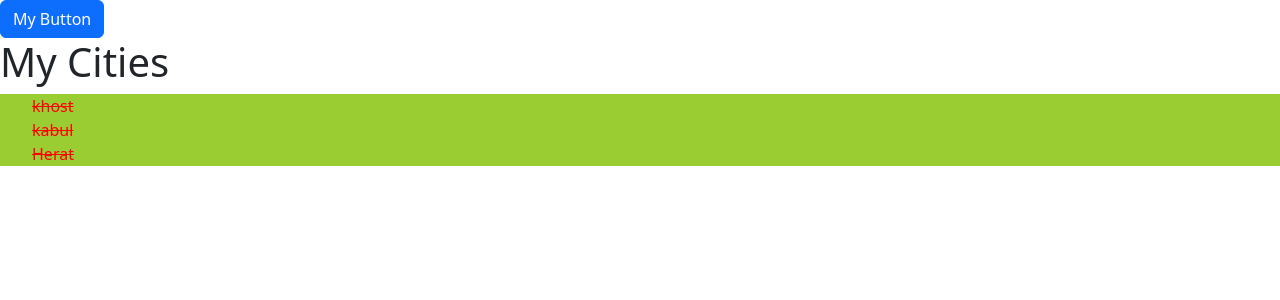
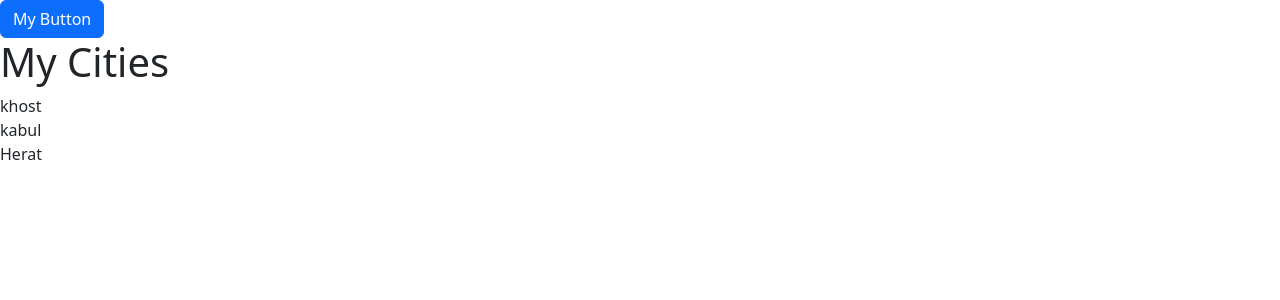
Before and after one commit to Hussain-hamim/Expense-Tracker, a React (Vite) app: page / in a window 1280 px wide. Shown: the top 300 px of the page. Built offline with nearby package versions, Linux system fonts and the light colour scheme.

Commit message:
css-in-JS

```diff
--- a/package.json
+++ b/package.json
@@ -12,7 +12,8 @@
   "dependencies": {
     "bootstrap": "^5.3.2",
     "react": "^18.2.0",
-    "react-dom": "^18.2.0"
+    "react-dom": "^18.2.0",
+    "styled-components": "^6.1.8"
   },
   "devDependencies": {
     "@types/react": "^18.2.43",
--- a/src/App.css
+++ b/src/App.css
@@ -40,7 +40,3 @@
 .read-the-docs {
   color: #888;
 } */
-
-.listGroup {
-  color: red;
-}
--- /dev/null
+++ b/src/components/ListGroup.css
@@ -0,0 +1,4 @@
+.list-group {
+  list-style: none;
+  padding: 0;
+}
--- a/src/components/ListGroup.module.css
+++ /dev/null
@@ -1,6 +0,0 @@
-.listGroup {
-  background-color: yellowgreen;
-}
-.container {
-  text-decoration: line-through;
-}
--- a/src/components/ListGroup.tsx
+++ b/src/components/ListGroup.tsx
@@ -1,5 +1,13 @@
 import { useState } from "react";
-import styles from "./ListGroup.module.css";
+import "./ListGroup.css";
+import styled from "styled-components";
+// import styled from "styled-components";
+
+const List = styled.ul`
+  list-style: none;
+  padding: 0;
+
+`;
 
 interface props {
   items: string[];
@@ -13,11 +21,7 @@
   return (
     <>
       <h1>{heading}</h1>
-      <ul
-        className={
-          [styles.listGroup, styles.container].join(" ") + " listGroup"
-        }
-      >
+      <List >
         {items.map((item, index) => (
           <li
             key={item}
@@ -34,7 +38,7 @@
             {item}
           </li>
         ))}
-      </ul>
+      </List>
     </>
   );
 }
```
Also changed, not shown: 1 other file (tests, documents, lock files or other folders).
